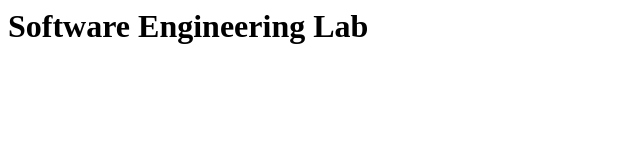
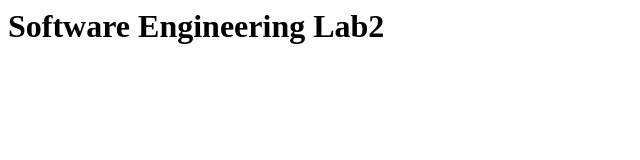
Before and after one commit to ndharule-source/se-, a plain HTML site: page index.html in a window 1280 px wide. Shown: the full height of the page, 0-640 px from the left. Drawn offline with Linux system fonts and the light colour scheme.

Commit message:
Update index.html

```diff
--- a/index.html
+++ b/index.html
@@ -1 +1 @@
-<h1>Software Engineering Lab</h1>
+<h1>Software Engineering Lab2</h1>
```
